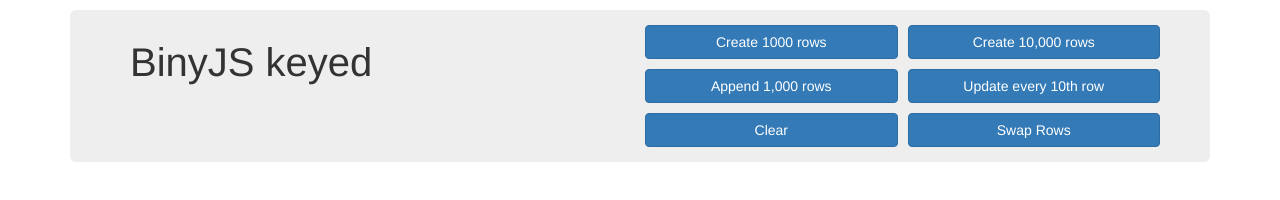
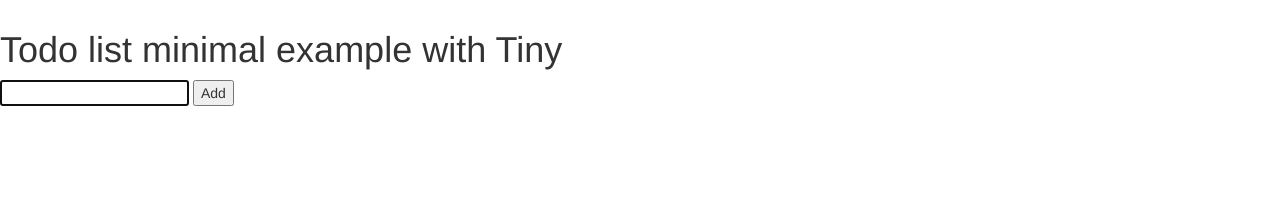
Before and after one commit to ndrean/binyJS, a website built with Vite: page index.html in a window 1280 px wide. Built offline with nearby package versions, Linux system fonts and the light colour scheme; what binyjs would draw is missing.

```diff
--- a/index.html
+++ b/index.html
@@ -9,6 +9,6 @@
   <body>
     <div id="app"></div>
 
-    <script type="module" src="/examples/bench"></script>
+    <script type="module" src="/examples/todo"></script>
   </body>
 </html>
```
Also changed, not shown: Readme.md.
